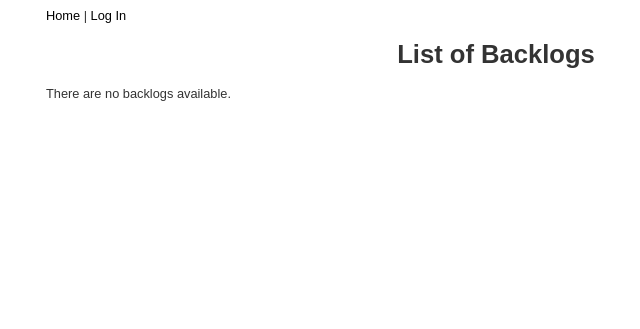
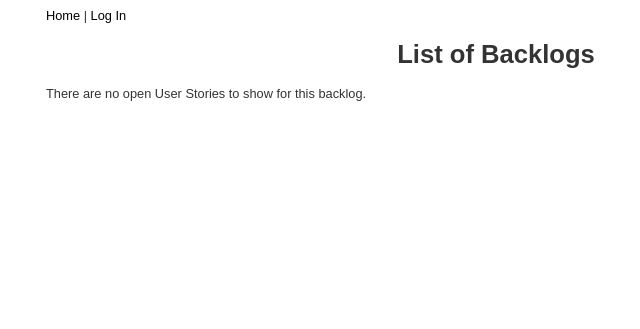
Before and after one commit to kdflint/alliance-ship, a Django app: template alliance/apps/backlog/templates/backlog/backlog_list.html in a window 1280 px wide. Shown: the top 329 px of the page, without its empty margins (144-784 px from the left). Run offline with Django 3.2, Linux system fonts and the light colour scheme; the template is opened without the code that fills it, so the values that code supplies are empty; parts of the project's set-up code (start-up, migrations or seed data) failed here and were passed over; some libraries are stand-ins or nearby versions.

Commit message:
html/text typos - updated line 242 and 158

```diff
--- a/alliance/apps/backlog/templates/backlog/backlog_list.html
+++ b/alliance/apps/backlog/templates/backlog/backlog_list.html
@@ -155,7 +155,7 @@
                     })
                     backlog_id = $(form).find("#id_backlog-id").attr('value');
                     updateDttm(backlog_id, data.update_dttm);
-                    showMessage("Backlog successfuly updated.");
+                    showMessage("Backlog successfully updated.");
                 } else
                     showErrors(data.errors);
             });
@@ -239,6 +239,6 @@
             {% endfor %}
         </table>
     {% else %}
-        <p>There are no backlogs available.</p>
+        <p>There are no open User Stories to show for this backlog.</p>
     {% endif %}
 {% endblock %}
```
